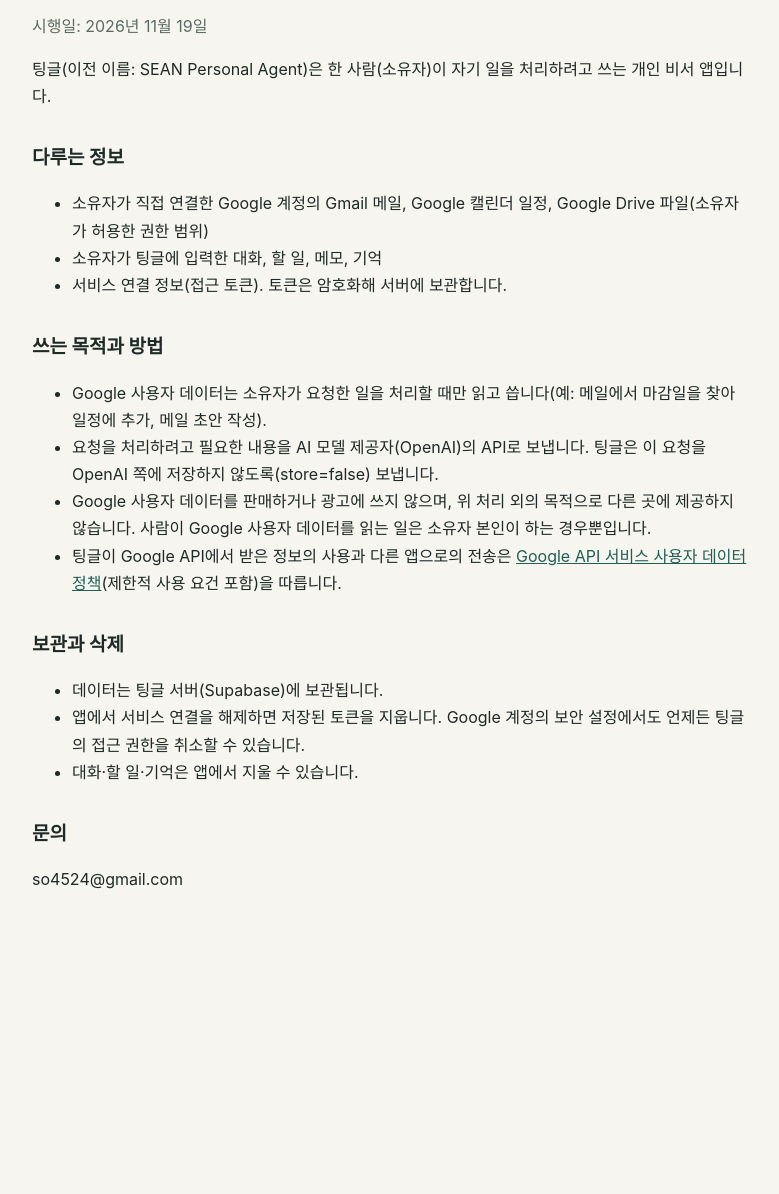
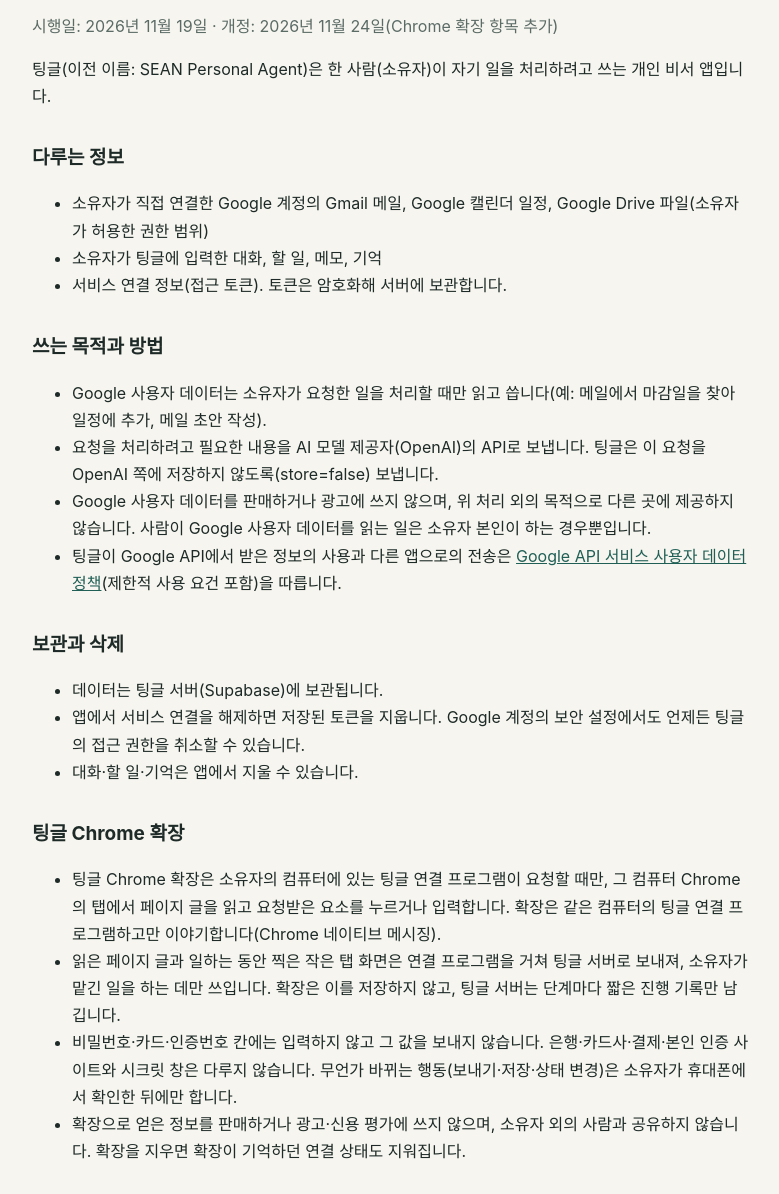
Before and after one commit to taketheking/tingle-site, a plain HTML site: page privacy.html in a window 1280 px wide. Shown: the part 91-1285 px from the top of the page, without its empty margins (248-1027 px from the left). Before the commit the page ends 1065 px from the top, so only its background shows below. Drawn offline with Linux system fonts and the light colour scheme.

Commit message:
개인정보처리방침: 팅글 Chrome 확장 항목 추가

```diff
--- a/privacy.html
+++ b/privacy.html
@@ -3,7 +3,7 @@
 <title>팅글 개인정보처리방침</title><link rel="stylesheet" href="style.css"></head>
 <body><main>
 <h1>팅글 개인정보처리방침</h1>
-<p class="muted">시행일: 2026년 11월 19일</p>
+<p class="muted">시행일: 2026년 11월 19일 · 개정: 2026년 11월 24일(Chrome 확장 항목 추가)</p>
 <p>팅글(이전 이름: SEAN Personal Agent)은 한 사람(소유자)이 자기 일을 처리하려고 쓰는 개인 비서 앱입니다.</p>
 
 <h2>다루는 정보</h2>
@@ -28,6 +28,14 @@
 <li>대화·할 일·기억은 앱에서 지울 수 있습니다.</li>
 </ul>
 
+<h2 id="chrome-extension">팅글 Chrome 확장</h2>
+<ul>
+<li>팅글 Chrome 확장은 소유자의 컴퓨터에 있는 팅글 연결 프로그램이 요청할 때만, 그 컴퓨터 Chrome의 탭에서 페이지 글을 읽고 요청받은 요소를 누르거나 입력합니다. 확장은 같은 컴퓨터의 팅글 연결 프로그램하고만 이야기합니다(Chrome 네이티브 메시징).</li>
+<li>읽은 페이지 글과 일하는 동안 찍은 작은 탭 화면은 연결 프로그램을 거쳐 팅글 서버로 보내져, 소유자가 맡긴 일을 하는 데만 쓰입니다. 확장은 이를 저장하지 않고, 팅글 서버는 단계마다 짧은 진행 기록만 남깁니다.</li>
+<li>비밀번호·카드·인증번호 칸에는 입력하지 않고 그 값을 보내지 않습니다. 은행·카드사·결제·본인 인증 사이트와 시크릿 창은 다루지 않습니다. 무언가 바뀌는 행동(보내기·저장·상태 변경)은 소유자가 휴대폰에서 확인한 뒤에만 합니다.</li>
+<li>확장으로 얻은 정보를 판매하거나 광고·신용 평가에 쓰지 않으며, 소유자 외의 사람과 공유하지 않습니다. 확장을 지우면 확장이 기억하던 연결 상태도 지워집니다.</li>
+</ul>
+
 <h2>문의</h2>
 <p>so4524@gmail.com</p>
 </main></body></html>
```
